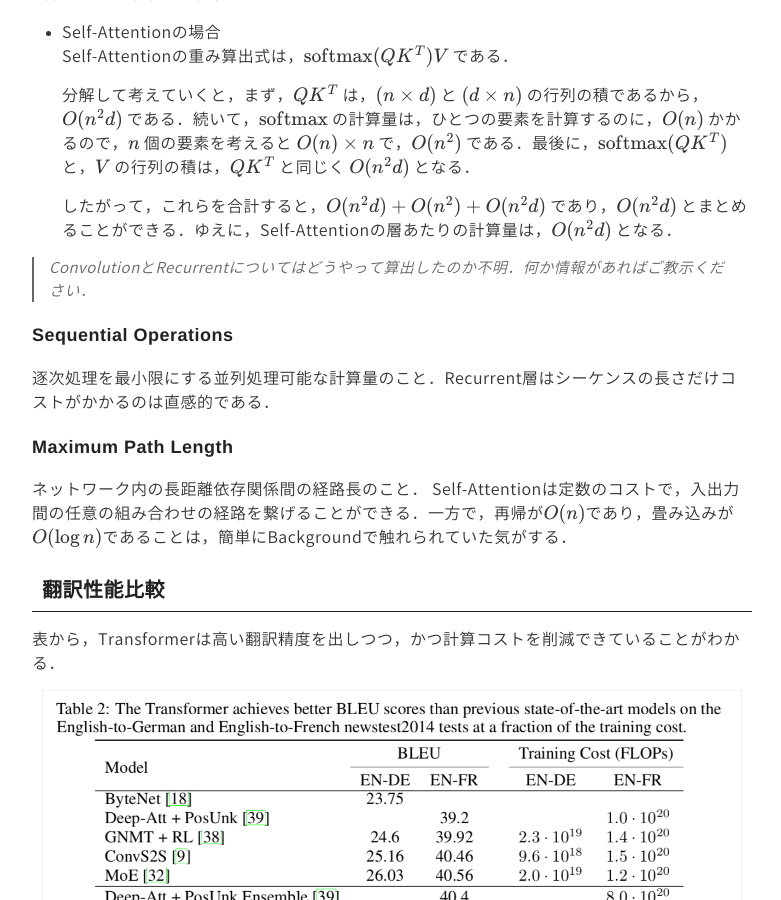
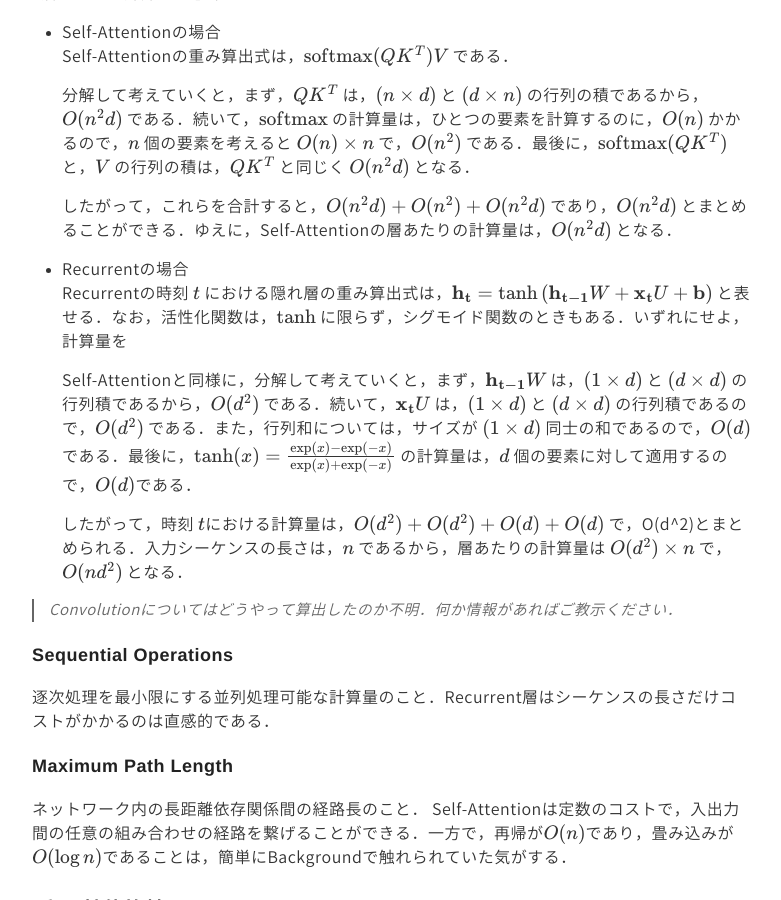
Before and after one commit to gucci-j/gucci-j.github.io, a Jekyll site: the page built from _posts/2019-5-23-Note-Transformer.md, in a window 1280 px wide and 900 px high, scrolled down 8287 px. Shown: the whole window, without its empty margins (248-1029 px from the left). Built offline with Jekyll 4.4.1, drawn with Linux system fonts in a browser that asks for light colours; nearby versions of some CDN libraries; some web fonts are replaced; formulas are drawn with MathJax 3.

Commit message:
Add desc for recurrent complexity

```diff
--- a/_posts/2019-5-23-Note-Transformer.md
+++ b/_posts/2019-5-23-Note-Transformer.md
@@ -268,7 +269,14 @@ Self-Attentionの重み算出式は，${\rm softmax}(QK^{T}) V$ である．
 
     したがって，これらを合計すると，$O(n^2d) + O(n^2) + O(n^2d)$ であり，$O(n^2d)$ とまとめることができる．ゆえに，Self-Attentionの層あたりの計算量は，$O(n^2d)$ となる．
 
-> ConvolutionとRecurrentについてはどうやって算出したのか不明．何か情報があればご教示ください．
+* Recurrentの場合
+Recurrentの時刻 $t$ における隠れ層の重み算出式は，$\mathbf{h_t} = \tanh \left(\mathbf{h_{t-1}} W + \mathbf{x_t} U + \mathbf{b} \right)$ と表せる．なお，活性化関数は，$\tanh$ に限らず，シグモイド関数のときもある．いずれにせよ，計算量を
+
+    Self-Attentionと同様に，分解して考えていくと，まず，$\mathbf{h_{t-1}} W$ は，$(1 \times d)$ と $(d \times d)$ の行列積であるから，$O(d^2)$ である．続いて，$\mathbf{x_t} U$ は，$(1 \times d)$ と $(d \times d)$ の行列積であるので，$O(d^2)$ である．また，行列和については，サイズが $(1 \times d)$ 同士の和であるので，$O(d)$ である．最後に，$\tanh (x) = \frac{\exp(x) - \exp(-x)}{\exp(x) + \exp(-x)}$ の計算量は，$d$ 個の要素に対して適用するので，$O(d)$である．
+
+    したがって，時刻 $t$における計算量は，$O(d^2) + O(d^2) + O(d) + O(d)$ で，O(d^2)とまとめられる．入力シーケンスの長さは，$n$ であるから，層あたりの計算量は $O(d^2) \times n$ で， $O(nd^2)$ となる．
+
+> Convolutionについてはどうやって算出したのか不明．何か情報があればご教示ください．
 
 #### Sequential Operations
 逐次処理を最小限にする並列処理可能な計算量のこと．Recurrent層はシーケンスの長さだけコストがかかるのは直感的である．
```
Also changed, not shown: other parts of _posts/2019-5-23-Note-Transformer.md (+1 -0 lines).
